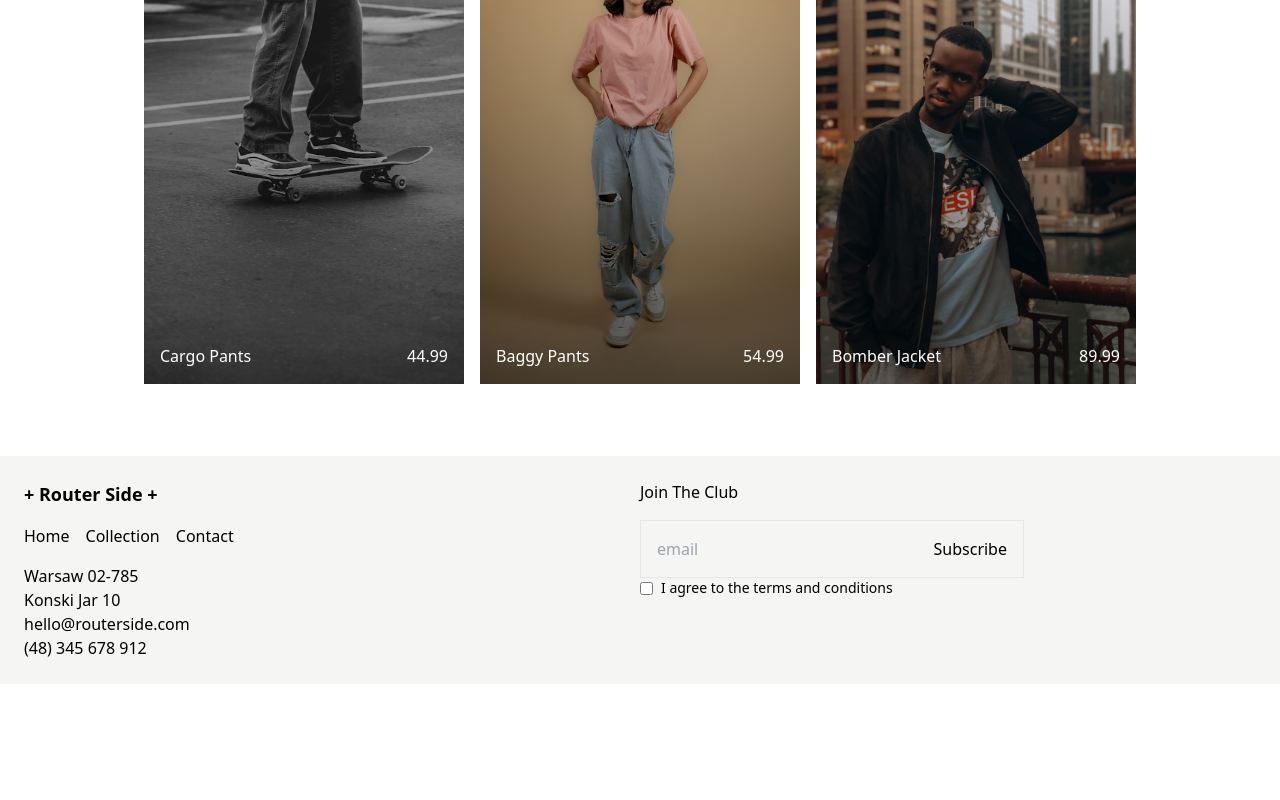
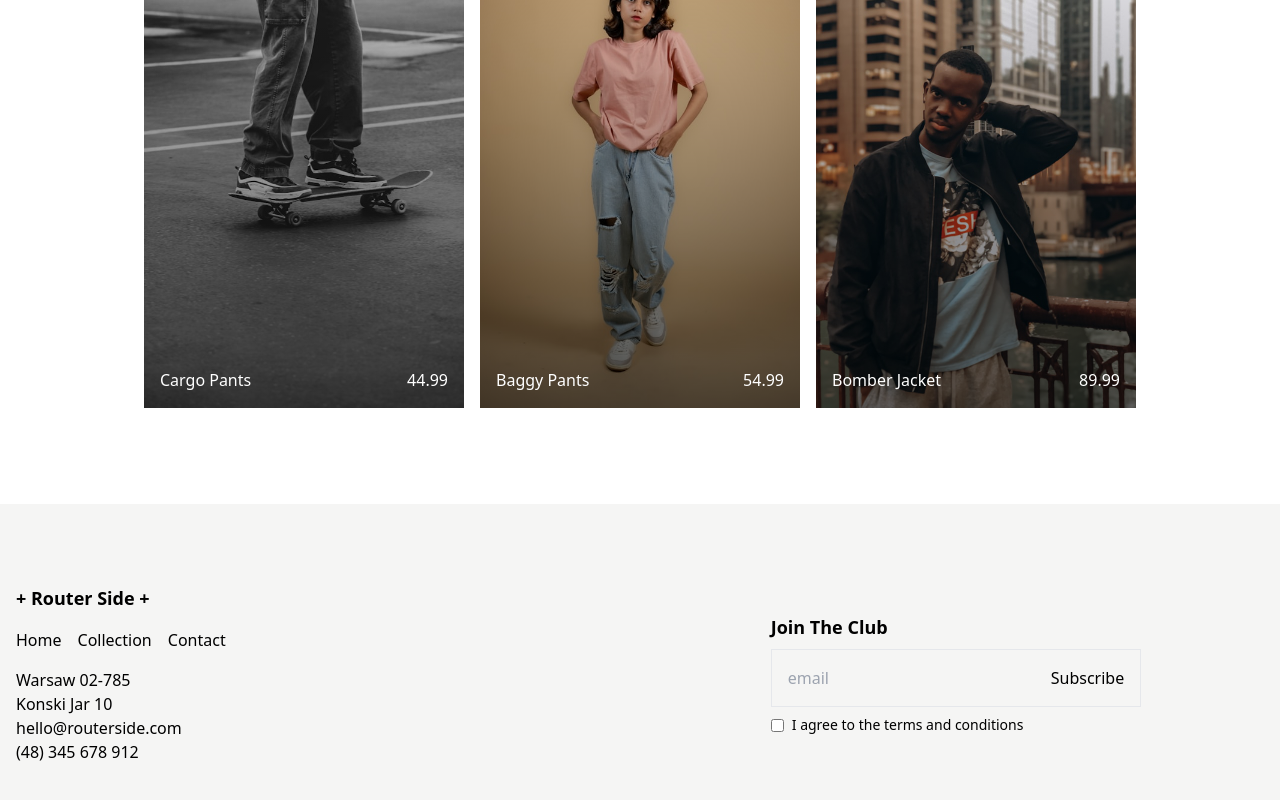
Before and after one commit to mRud3r/e-commerce, a React (Vite) app: page /collection in a window 1280 px wide. Shown: the part 1714-2514 px from the top of the page. Before the commit the page ends 2398 px from the top, so only its background shows below. Built offline with nearby package versions, Linux system fonts and the light colour scheme.

Commit message:
Fixed Cart component

```diff
--- a/src/components/CartContent.jsx
+++ b/src/components/CartContent.jsx
@@ -13,9 +13,10 @@ export default function CartContent({ cartVisible, setCartVisible }) {
 	);
 
 	return (
+		<>
 		<div
 			className={`fixed z-50 top-0 right-0 bottom-0 overflow-hidden transition-all bg-stone-50 ${
-				cartVisible ? "w-96" : "w-0"
+				cartVisible ? "w-full sm:w-96" : "w-0"
 			}`}>
 			<TfiClose
 				onClick={() => setCartVisible(false)}
@@ -34,6 +35,7 @@ export default function CartContent({ cartVisible, setCartVisible }) {
 						))}
 						<Link
 							to="/checkout"
+							onClick={() => setCartVisible(false)}
 							className="bg-stone-700 hover:bg-stone-800 text-stone-50 py-4 px-8 mt-4 block text-center">
 							Go to checkout
 						</Link>
@@ -41,5 +43,7 @@ export default function CartContent({ cartVisible, setCartVisible }) {
 				)}
 			</div>
 		</div>
+		{cartVisible && <div className="fixed w-screen h-screen top-0 left-0 bg-black/50" onClick={() => setCartVisible(false)}></div>}
+		</>
 	);
 }
--- a/src/components/Footer.jsx
+++ b/src/components/Footer.jsx
@@ -3,7 +3,8 @@ import NewsletterForm from "./NewsletterForm";
 
 export default function Footer() {
     return (
-        <footer className="p-6 bg-stone-100 flex flex-row">
+        <footer className="py-20 px-4 bg-stone-100 flex items-center justify-center">
+            <div className="container flex flex-col gap-4 md:flex-row">
             <div className="w-full flex flex-col items-start gap-4">
             <a href="/" className="text-lg font-bold">+ Router Side +</a>
             <nav>
@@ -21,8 +22,9 @@ export default function Footer() {
             </div>
             </div>
 
-            <div className="w-full">
+            <div className="w-full md:flex items-center justify-center">
                 <NewsletterForm />
+            </div>
             </div>
         </footer>
     );
--- a/src/components/NewsletterForm.jsx
+++ b/src/components/NewsletterForm.jsx
@@ -12,12 +12,12 @@ export default function NewsletterForm() {
 	};
 
 	return (
-		<div className="flex flex-col gap-4">
-			<p>Join The Club</p>
+		<div className="flex flex-col gap-2">
+			<p className="text-lg font-bold">Join The Club</p>
 			<div>
-				<form
+				<form className="flex flex-col gap-2"
 					onSubmit={handleSubmit}>
-					<div className="border w-96 flex flex-row justify-between">
+					<div className="border w-full max-w-96 flex flex-row justify-between">
 						<input
 							type="email"
 							value={email}
--- a/src/pages/Collection.jsx
+++ b/src/pages/Collection.jsx
@@ -8,7 +8,7 @@ export default function Collection() {
 
 	return (
 		<>
-			<main className="px-4 py-6 max-w-screen-lg min-h-screen mx-auto m-12 text-stone-900">
+			<main className="px-4 py-12 max-w-screen-lg min-h-screen mx-auto m-12 text-stone-900">
 				<div className="mb-4 flex items-center gap-6">
 					<div>
 						<label>Gender:</label>
--- a/src/pages/HomePage.jsx
+++ b/src/pages/HomePage.jsx
@@ -11,7 +11,7 @@ export default function HomePage() {
 		<div className="absolute bg-black w-full h-full z-1 opacity-40"></div>
 				<Link to='collection' className="text-4xl font-black text-stone-50 z-20">Whole Collection</Link>
 		</header>
-			<main className="w-full flex flex-col items-center min-h-screen px-2">
+			<main className="w-full flex flex-col items-center min-h-screen px-2 mb-40">
         <div className="p-6 flex flex-col items-center justify-center w-6/12 gap-6 my-28 text-lg font-bold">
           <h1>Discover the Fall 2024 Collection</h1>
           <p className="font-light">Embrace the season with our latest styles designed for comfort, warmth, and effortless elegance. From cozy knits to bold outerwear, this collection captures the essence of autumn in every detail. Perfect for crisp mornings and cool evenings, these pieces will keep you looking chic as the leaves begin to fall. Explore the new arrivals now and find your signature look for the season.</p>
```
